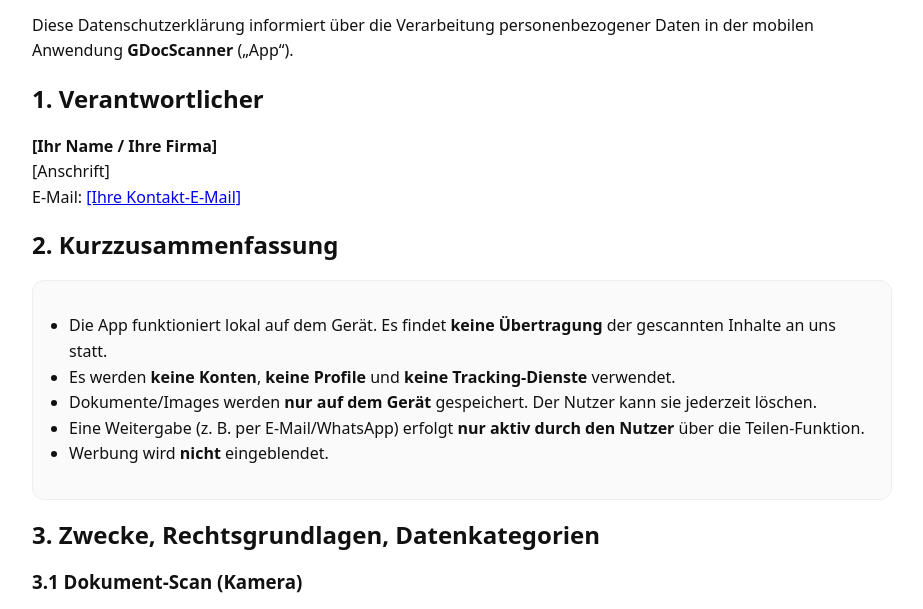
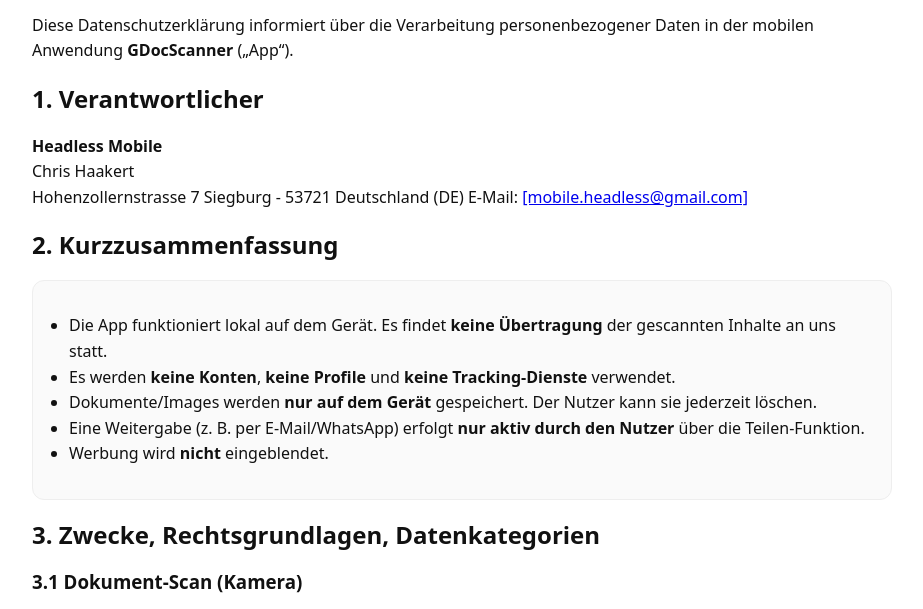
Before and after one commit to ChrisHaakert/gdocscanner-privacy, a plain HTML site: page index.html in a window 1280 px wide. Shown: the part 129-738 px from the top of the page, without its empty margins (178-1101 px from the left). Drawn offline with Linux system fonts and the light colour scheme.

Commit message:
Kontakte

```diff
--- a/index.html
+++ b/index.html
@@ -23,9 +23,13 @@
 
 <h2>1. Verantwortlicher</h2>
 <p>
-<strong>[Ihr Name / Ihre Firma]</strong><br>
-[Anschrift]<br>
-E-Mail: <a href="mailto:[Ihre Kontakt-E-Mail]">[Ihre Kontakt-E-Mail]</a>
+<strong>Headless Mobile</strong><br>
+Chris Haakert<br>
+
+Hohenzollernstrasse 7
+Siegburg - 53721
+Deutschland (DE)
+E-Mail: <a href="mailto:mobile.headless@gmail.com">[mobile.headless@gmail.com]</a>
 </p>
 
 <h2>2. Kurzzusammenfassung</h2>
```
